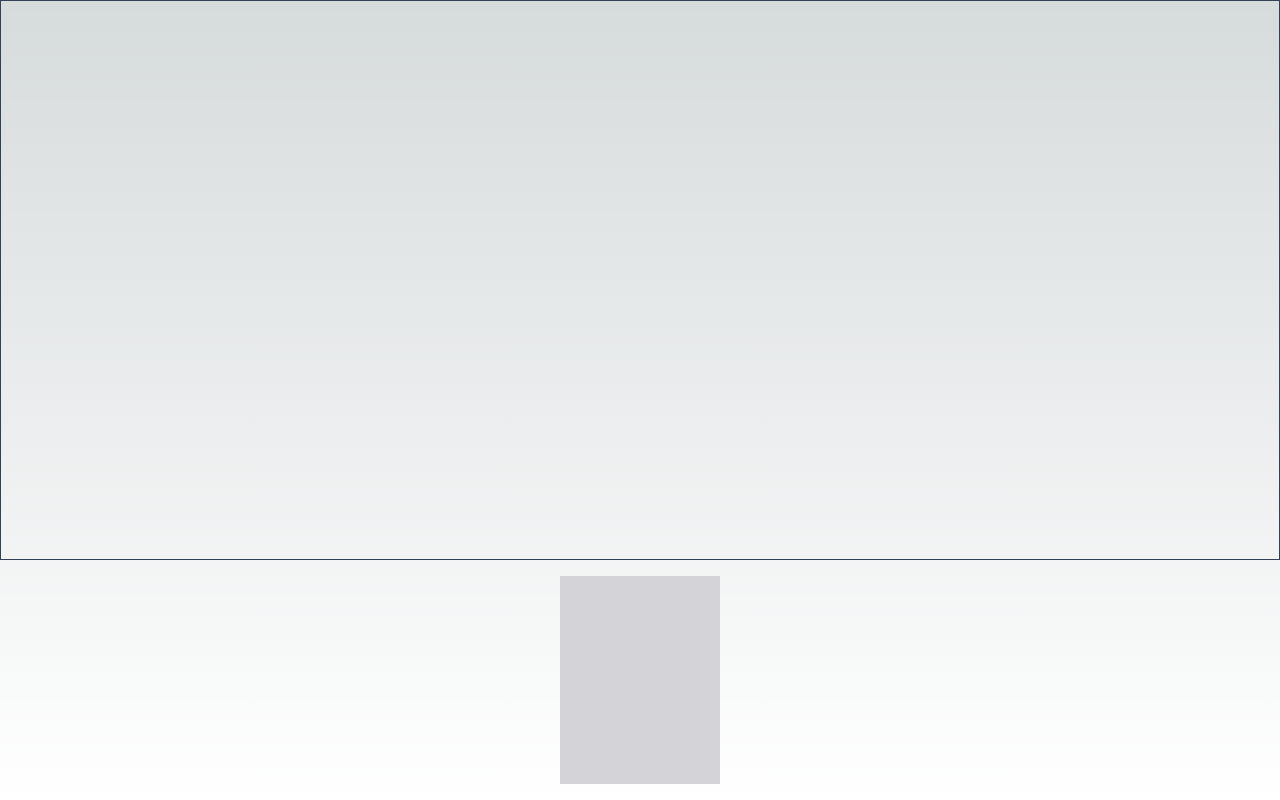
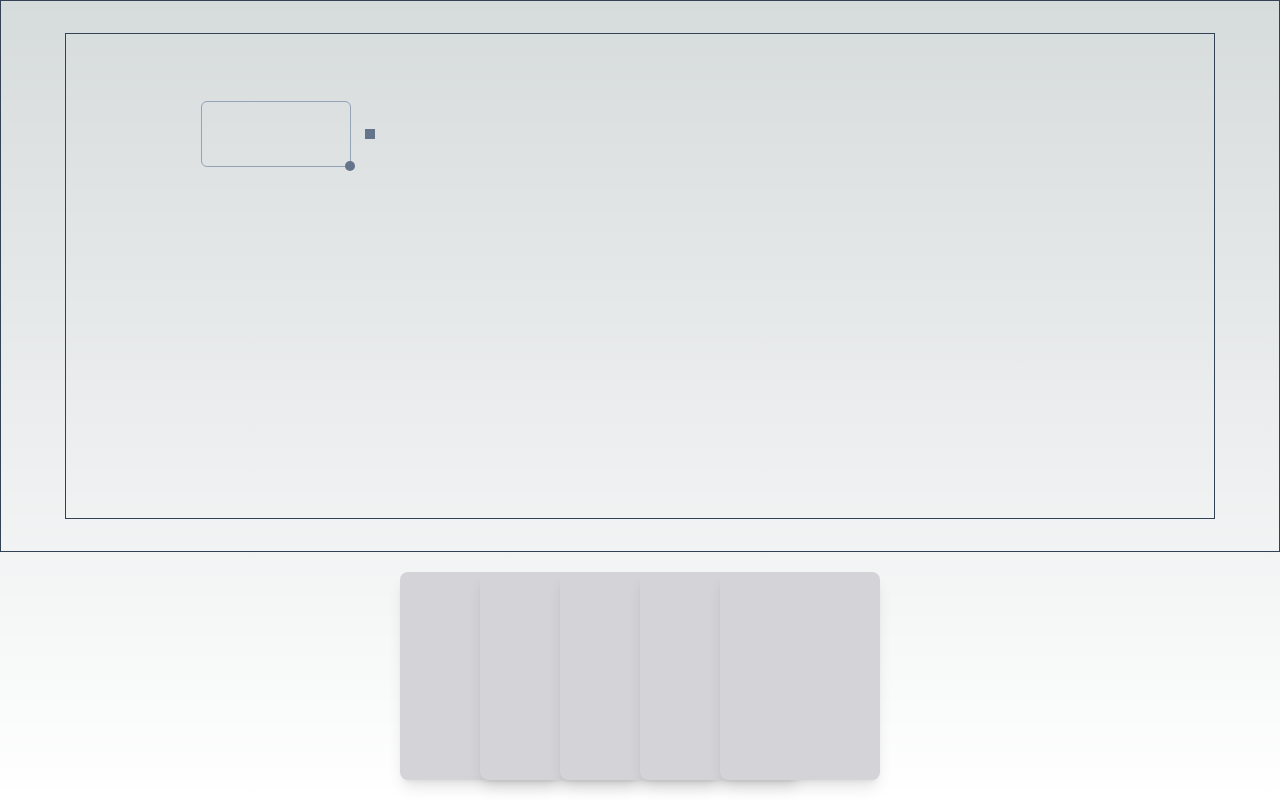
Before and after one commit to raven0613/Carlornote, a Next.js app: page / in a window 1280 px wide. Built offline with nearby package versions, Linux system fonts and the light colour scheme.

Commit message:
feat: create TextBox

```diff
--- /dev/null
+++ b/src/app/components/Board.tsx
@@ -0,0 +1,12 @@
+"use client"
+import TextBox from "@/app/components/box/TextBox";
+
+export default function Board() {
+    return (
+        <>
+            <div className="w-full h-full border border-slate-700">
+                <TextBox />
+            </div>
+        </>
+    )
+}
--- a/src/app/components/Card.tsx
+++ b/src/app/components/Card.tsx
@@ -5,8 +5,10 @@ export default function Card() {
     const [s, setS] = useState();
     return (
         <>
-            <div className="w-40 h-52 bg-zinc-300">
+            <div className="w-20 h-52 rounded-lg relative hover:mx-24 group duration-200">
+                <div className="absolute top-0 left-1/2 -translate-x-1/2 w-40 h-52 bg-zinc-300 rounded-lg group-hover:bg-zinc-600 group-hover:-top-10 duration-200 shadow-lg cursor-pointer">
 
+                </div>
             </div>
         </>
     )
--- /dev/null
+++ b/src/app/components/box/TextBox.tsx
@@ -0,0 +1,108 @@
+"use client"
+import useAutosizedTextarea from "@/hooks/useAutosizedTextarea"
+import React, { useEffect, useRef, useState } from "react";
+
+export default function TextBox() {
+    const boxRef = useRef<HTMLDivElement>(null);
+    const textRef = useRef<HTMLTextAreaElement>(null);
+    const [value, setValue] = useState("");
+    const [isTextable, setIsTextable] = useState(false);
+    const [isEditMode, setIsEditMode] = useState(true);
+    const [rotation, setRotation] = useState(0);
+    const [size, setSize] = useState({ width: 150, height: 66 });
+    const [position, setPosition] = useState({ left: 200, top: 100 });
+    const leftTopRef = useRef({ toBoxLeft: 0, toBoxTop: 0 });
+
+    useEffect(() => {
+        function handleClickOutside(e: MouseEvent) {
+            if (!boxRef.current?.contains(e.target as Node)) {
+                setIsTextable(false);
+                setIsEditMode(false)
+            }
+            else setIsEditMode(true);
+        }
+        document.addEventListener("click", handleClickOutside);
+        return () => document.removeEventListener("click", handleClickOutside);
+    }, [])
+
+    return (
+        <div ref={boxRef} className={`absolute p-2 min-h-10 min-w-24 rounded-md border hover:border-slate-400 ${isEditMode ? "border-slate-400" : "border-transparent"}`}
+            style={{ left: `${position.left}px`, top: `${position.top}px`, rotate: `${rotation}deg`, width: size.width, height: size.height, transition: "border-color 0.15s ease" }}
+            onMouseDown={(e) => {
+                leftTopRef.current = {
+                    toBoxLeft: e.clientX - e.currentTarget.offsetLeft,
+                    toBoxTop: e.clientY - e.currentTarget.offsetTop
+                };
+            }}
+            onDragStart={(e) => {
+                e.dataTransfer.setDragImage(e.currentTarget, window.outerWidth, window.outerHeight);
+                e.dataTransfer.effectAllowed = "copyMove";
+            }}
+            onDragOver={(e) => e.preventDefault()}
+            onDrag={(e) => {
+                if (!leftTopRef.current) return;
+                if (!e.clientX && !e.clientY) return;
+                setPosition({
+                    left: e.clientX - leftTopRef.current.toBoxLeft,
+                    top: e.clientY - leftTopRef.current.toBoxTop
+                })
+            }}
+            draggable={true}
+        >
+            <div
+                onClick={(e) => {
+                    e.preventDefault();
+                    e.stopPropagation();
+                }}
+                onDoubleClick={() => setIsTextable(true)} className={`rounded-md absolute top-0 right-0 w-full h-full ${isTextable ? "hidden" : "block"}`}
+            ></div>
+            <textarea ref={textRef}
+                onChange={(e) => {
+                    setValue(e.target.value);
+                }}
+                className="w-full h-full rounded-md overflow-hidden whitespace-pre-wrap outline-none resize-none bg-transparent text-neutral-700"
+                value={value}
+            >
+            </textarea>
+            <div
+                draggable={true}
+                onDrag={(e) => {
+                    e.stopPropagation();
+                    console.log("onDrag")
+                    if (!boxRef.current) return;
+                    const startX = boxRef.current.offsetLeft + boxRef.current.offsetWidth;
+                    const startY = boxRef.current.offsetTop + boxRef.current.offsetHeight;
+                    const nowX = e.clientX;
+                    const nowY = e.clientY;
+                    if (!nowX && !nowY) return;
+                    setSize({
+                        width: Number(boxRef.current.style.width.split("px")[0]) + nowX - startX,
+                        height: Number(boxRef.current.style.height.split("px")[0]) + nowY - startY
+                    })
+                }}
+                className={`w-2.5 h-2.5 rounded-full bg-slate-500 absolute bottom-0 right-0 translate-y-1/2 translate-x-1/2 z-20 cursor-nwse-resize duration-100 ${isEditMode ? "opacity-100" : "opacity-0"}`}
+            ></div>
+            <div
+                draggable={true}
+                onDrag={(e) => {
+                    e.stopPropagation();
+                    console.log("Rotate")
+                    if (!boxRef.current) return;
+                    const centerX = boxRef.current.offsetLeft + boxRef.current.offsetWidth / 2;
+                    const centerY = boxRef.current.offsetTop + boxRef.current.offsetHeight / 2;
+                    const nowX = e.clientX;
+                    const nowY = e.clientY;
+                    const theta = Math.atan2(nowY - centerY, nowX - centerX);
+                    const degree = (theta * 180) / Math.PI;
+                    if (!nowX && !nowY) return;
+                    setRotation(degree);
+                    if (degree > -5 && degree < 5) setRotation(0);
+                    else if (degree > 85 && degree < 95) setRotation(90);
+                    else if (degree > 175 && degree < 185) setRotation(180);
+                    else if (degree > -95 && degree < -85) setRotation(-90);
+                }}
+                className={`w-2.5 h-2.5 bg-slate-500 absolute bottom-1/2 -right-5 translate-y-1/2 translate-x-1/2 z-20 cursor-grab active:cursor-grabbing duration-100 ${isEditMode ? "opacity-100" : "opacity-0"}`}
+            ></div>
+        </div>
+    )
+}
--- a/src/app/page.tsx
+++ b/src/app/page.tsx
@@ -1,13 +1,18 @@
 import Image from "next/image";
 import Card from "@/app/components/Card";
+import Board from "@/app/components/Board";
 
 export default function Home() {
   return (
-    <main className="flex min-h-screen flex-col items-center justify-between">
-      <section className="w-full flex-1 border border-slate-700">
-
+    <main className="flex h-screen flex-col items-center justify-between">
+      <section className="w-full h-full border border-slate-700 px-16 py-8 relative">
+        <Board />
       </section>
-      <section className="w-full h-60 flex items-center justify-center">
+      <section className="w-full h-auto my-5 flex items-center justify-center">
+        <Card />
+        <Card />
+        <Card />
+        <Card />
         <Card />
       </section>
     </main>
--- /dev/null
+++ b/src/hooks/useAutosizedTextarea.tsx
@@ -0,0 +1,9 @@
+import React, { useEffect, useState } from "react";
+
+export default function useAutosizedTextarea(ref: React.RefObject<HTMLTextAreaElement>, value: string, idEditing: boolean) {
+    useEffect(() => {
+        if (!ref.current || !value || !idEditing) return;
+        const scrollHeight = ref.current?.scrollHeight;
+        ref.current.style.height = scrollHeight + "px";
+    }, [ref, value, idEditing])
+}
```
